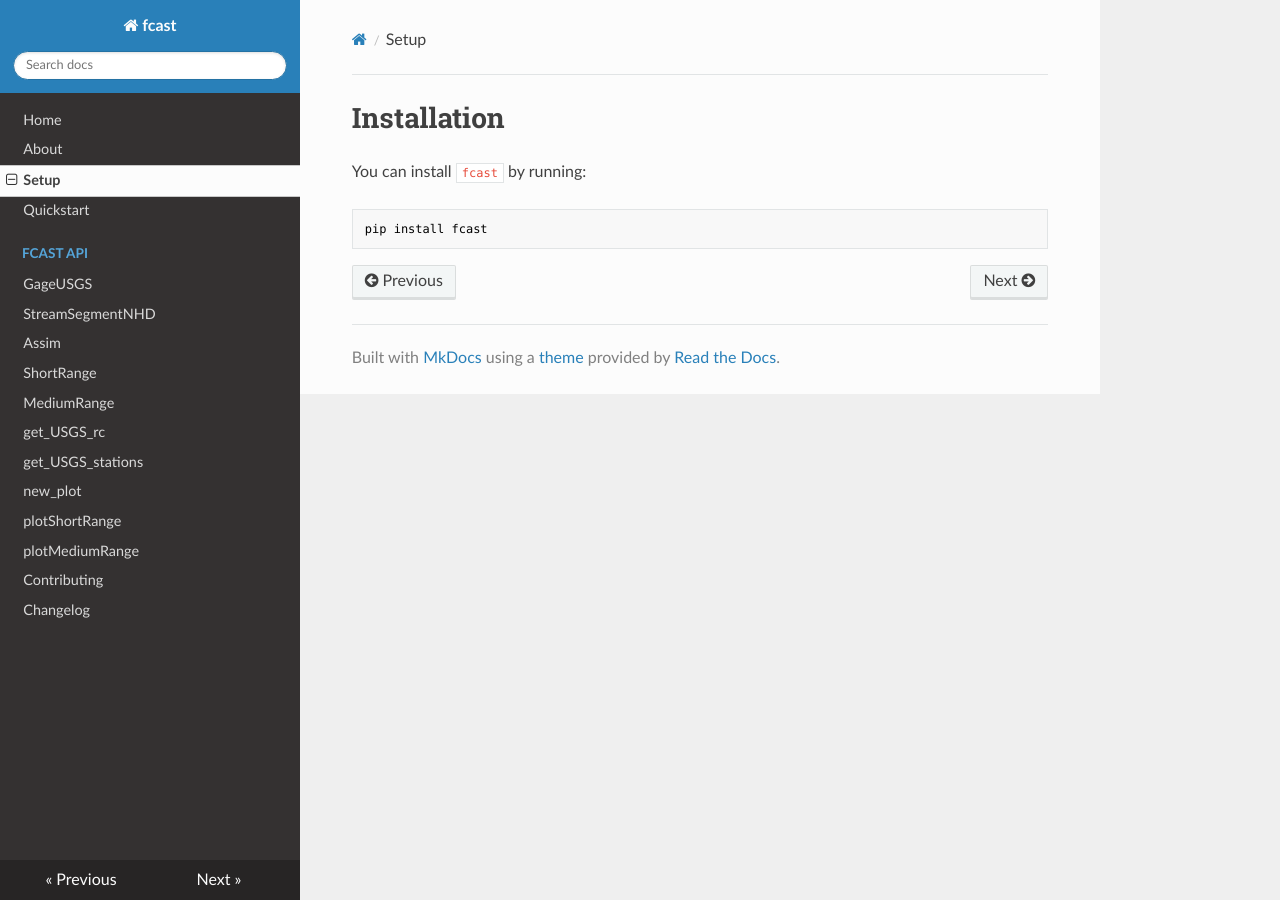
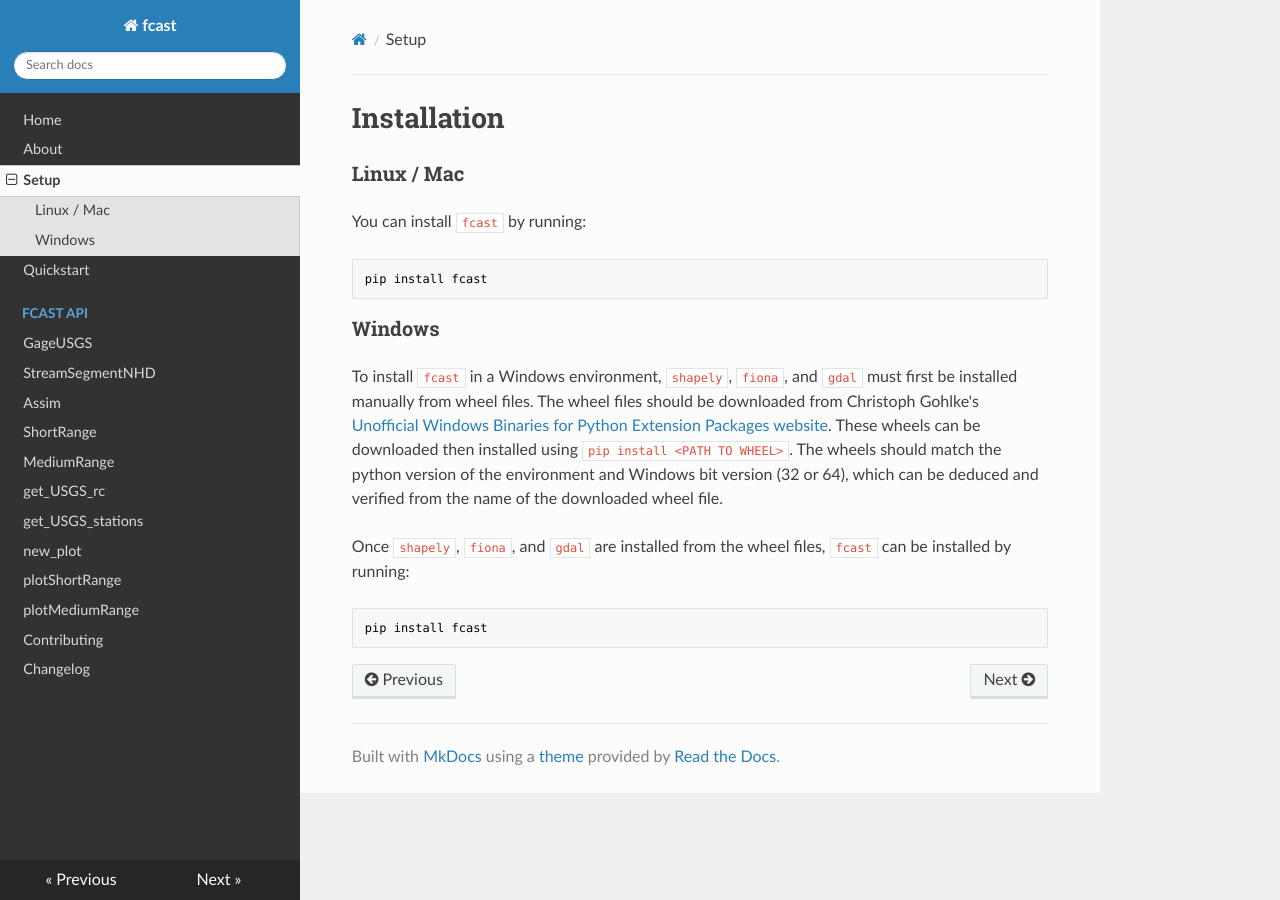
Before and after one commit to Dewberry/fcast, an MkDocs documentation site: the page built from docs/setup.md, in a window 1280 px wide. Built offline with MkDocs 1.6.1, drawn with Linux system fonts in a browser that asks for light colours; nearby versions of some CDN libraries.

````diff
--- a/docs/setup.md
+++ b/docs/setup.md
@@ -1,6 +1,16 @@
 # Installation
 
+### Linux / Mac
 You can install `fcast` by running:
 ```
 pip install fcast
 ```
+
+### Windows
+
+To install `fcast` in a Windows environment, `shapely`, `fiona`, and `gdal` must first be installed manually from wheel files. The wheel files should be downloaded from Christoph Gohlke's [Unofficial Windows Binaries for Python Extension Packages website](https://www.lfd.uci.edu/~gohlke/pythonlibs/). These wheels can be downloaded then installed using `pip install <PATH TO WHEEL>`. The wheels should match the python version of the environment and Windows bit version (32 or 64), which can be deduced and verified from the name of the downloaded wheel file.
+
+Once `shapely`, `fiona`, and `gdal` are installed from the wheel files, `fcast` can be installed by running:
+```
+pip install fcast
+```
--- a/requirements.txt
+++ b/requirements.txt
@@ -10,4 +10,4 @@ requests==2.22.0
 beautifulsoup4==4.8.0
 fiona==1.8.4
 shapely==1.6.4
-lxml==4.4.1
+lxml
````
Also changed, not shown: README.md (+6 -0 lines).
